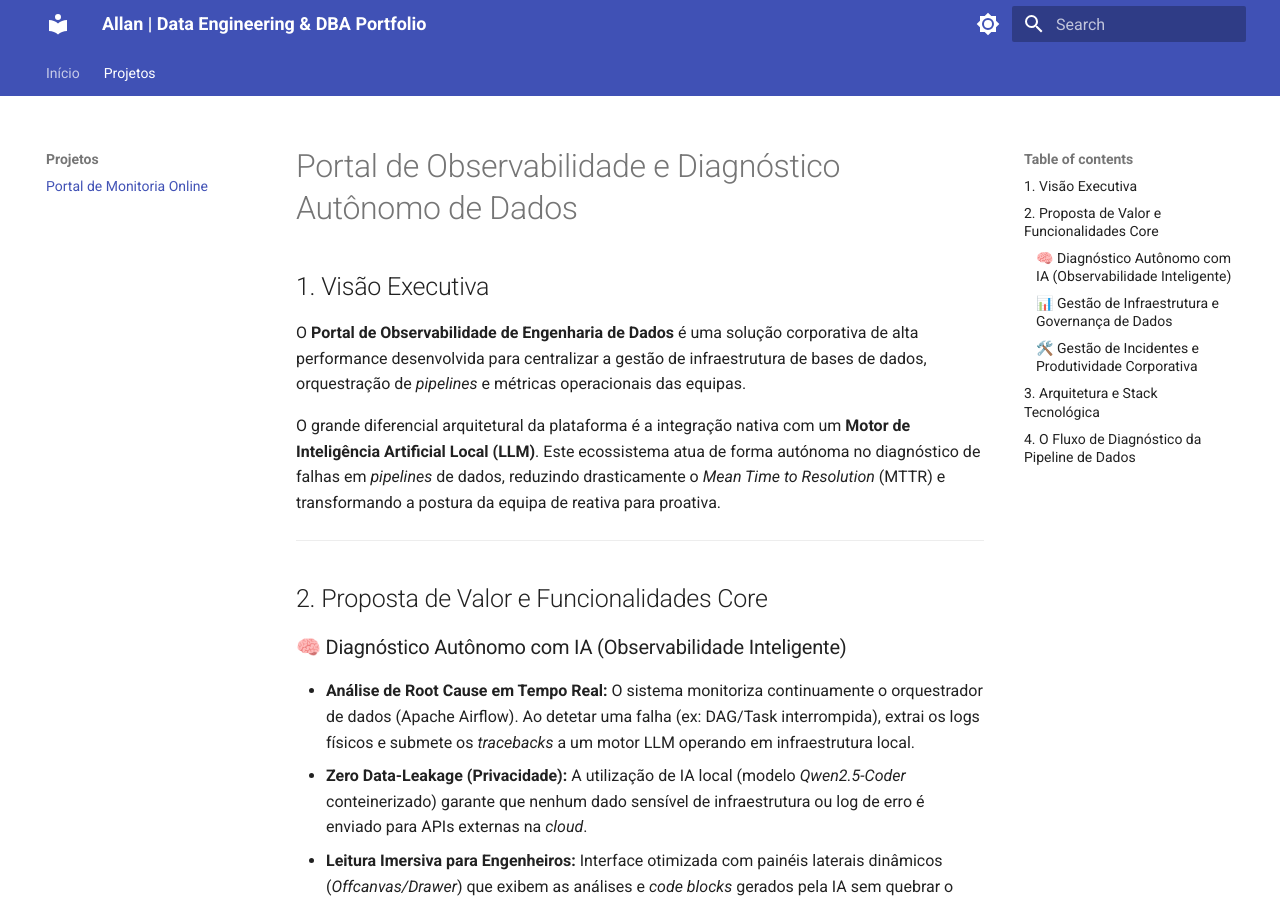
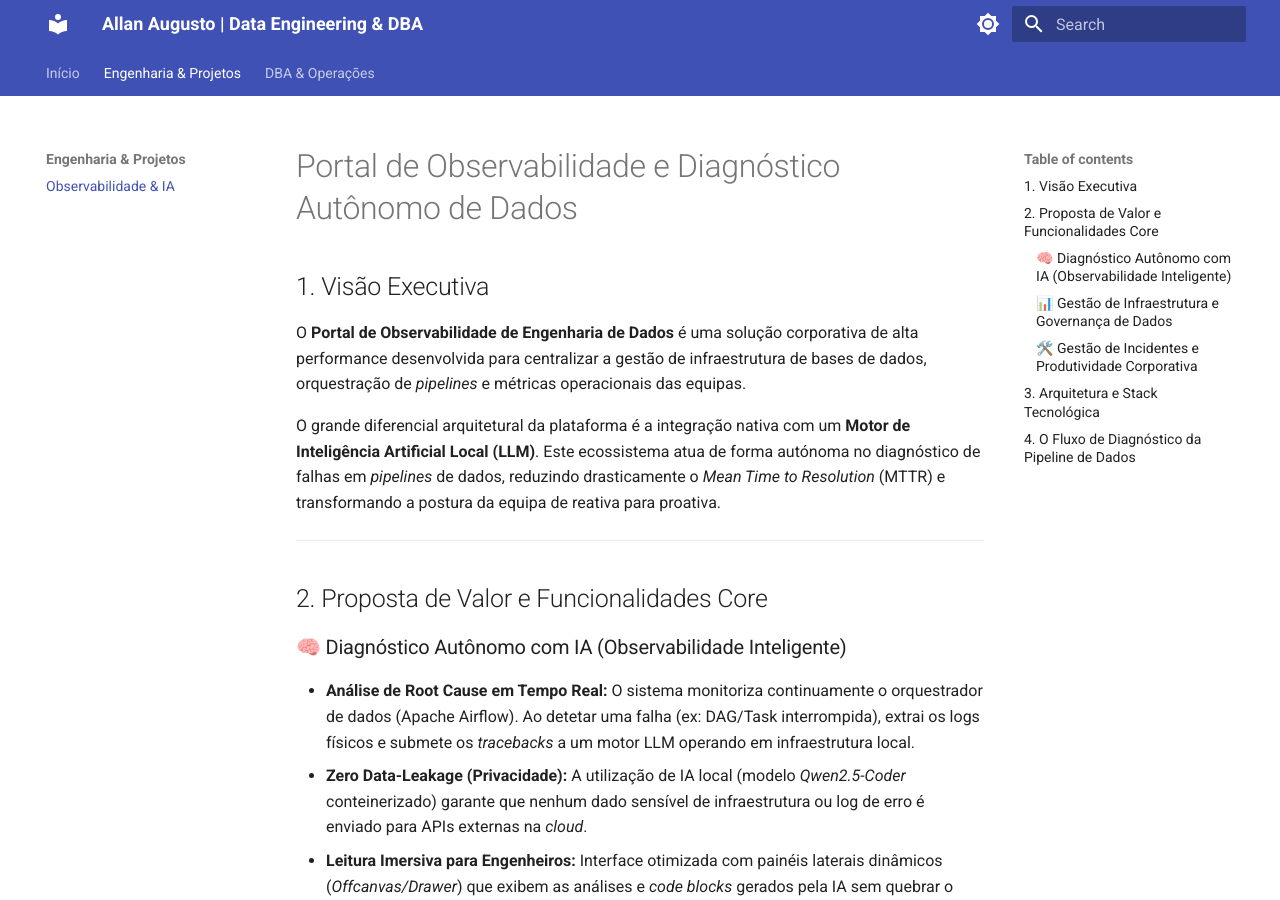
Before and after one commit to Allanao88/portfolio-docs, an MkDocs documentation site: the page built from docs/projetos/portal-monitorizacao.md, in a window 1280 px wide and 900 px high. Built offline with MkDocs 1.6.1 and Material for MkDocs 9.7.7, drawn with Linux system fonts in a browser that asks for light colours.

Commit message:
Update site name and restructure navigation
inclusao DBA

```diff
--- a/mkdocs.yml
+++ b/mkdocs.yml
@@ -1,6 +1,6 @@
-site_name: Allan | Data Engineering & DBA Portfolio
+site_name: Allan Augusto | Data Engineering & DBA
 site_url: https://Allanao88.github.io/portfolio-docs/
-site_description: Portfólio Técnico de Engenharia de Dados e DBA
+site_description: Portefólio Técnico de Engenharia de Dados e DBA
 
 theme:
   name: material
@@ -33,10 +33,13 @@ extra:
       link: https://github.com/Allanao88
       name: Allan no GitHub
     - icon: fontawesome/brands/linkedin
-      link: https://www.linkedin.com/in/allan-augusto-carvalho-de-oliveira-102b985b/?isSelfProfile=true  # <-- Substitua pelo seu LinkedIn
+      link: https://www.linkedin.com/in/allan-augusto-carvalho-de-oliveira-102b985b
       name: Allan no LinkedIn
 
 nav:
   - Início: index.md
-  - Projetos:
-    - Portal de Monitoria Online: projetos/portal-monitorizacao.md
+  - Engenharia & Projetos:
+    - Observabilidade & IA: projetos/portal-monitorizacao.md
+  - DBA & Operações:
+    - Resiliência e RCA: dba/resiliencia-rca.md
+    - Scripts e Automações: dba/scripts.md
```
